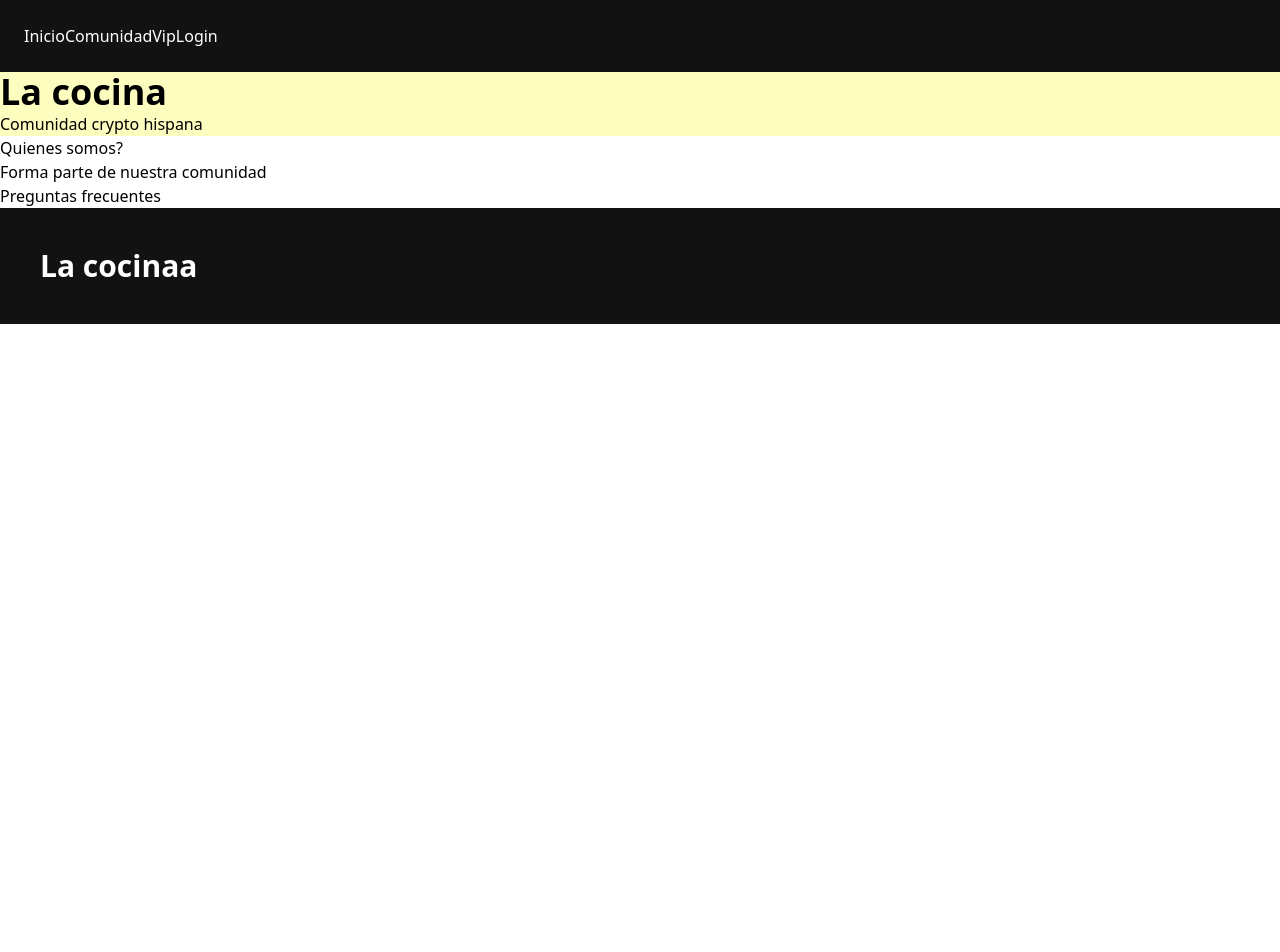
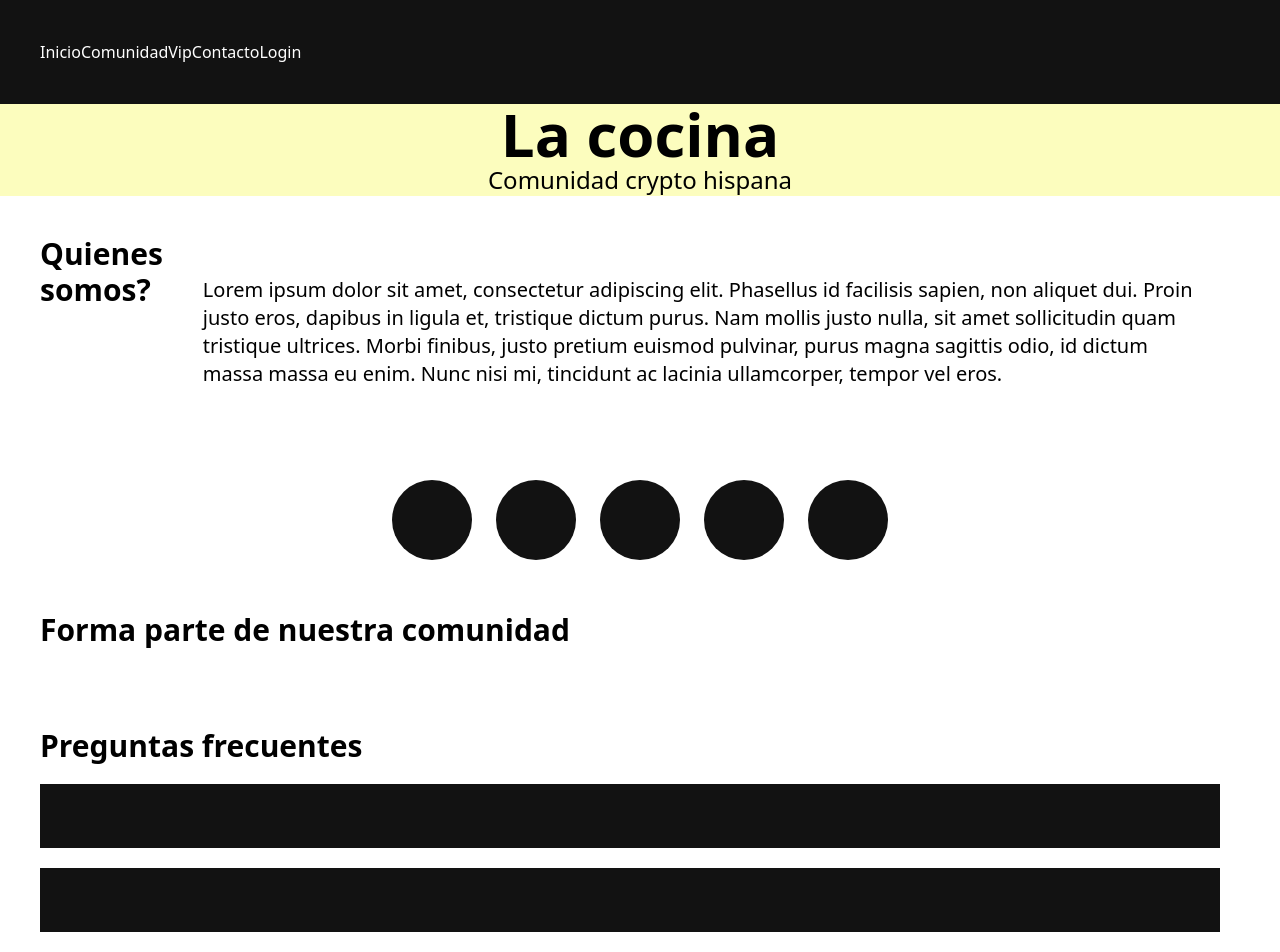
Before and after one commit to juancruzleone/lacocina, a Vue app: page / in a window 1280 px wide. Shown: the top 952 px of the page. Before the commit the page ends 800 px from the top, so only its background shows below. Built offline with nearby package versions, Linux system fonts and the light colour scheme.

Commit message:
Se empezo a realizar el home

```diff
--- a/src/App.vue
+++ b/src/App.vue
@@ -5,18 +5,19 @@ export default{
 </script>
 
 <template>
-    <nav class="bg-contenedores p-6">
+    <nav class="bg-contenedores p-10">
         <ul class="flex">
             <li><router-link to="/" class="font-montserrat text-white">Inicio</router-link></li>
-            <li><router-link to="/" class="font-montserrat text-white">Comunidad</router-link></li>
-            <li><router-link to="/" class="font-montserrat text-white">Vip</router-link></li>
+            <li><router-link to="/comunidad" class="font-montserrat text-white">Comunidad</router-link></li>
+            <li><router-link to="/vip" class="font-montserrat text-white">Vip</router-link></li>
+            <li><router-link to="/contacto" class="font-montserrat text-white">Contacto</router-link></li>
             <li><router-link to="/login" class="font-montserrat text-white">Login</router-link></li>
         </ul>
     </nav>
     <main>
         <router-view></router-view>
     </main>
-    <footer class="p-10 bg-contenedores">
+    <footer class="p-10 bg-contenedores mt-20">
         <h4 class="font-montserrat text-white text-3xl font-bold">La cocinaa</h4>
     </footer>
 
--- /dev/null
+++ b/src/pages/Contacto.vue
@@ -0,0 +1,9 @@
+<script>
+export default{
+    name: 'Contacto'
+}
+</script>
+
+<template>
+
+</template>
--- a/src/pages/Home.vue
+++ b/src/pages/Home.vue
@@ -3,18 +3,55 @@ export default{
     name: 'Home'
 }
 </script>
+
 <template>
-    <div class="bg-portada h-[1000]">
-        <h1 class="font-montserrat font-bold text-4xl">La cocina</h1>
-        <p>Comunidad crypto hispana</p>
+    <div class="bg-portada text-center">
+        <h1 class="font-montserrat font-bold text-6xl">La cocina</h1>
+        <p class="font-montserrat text-2xl">Comunidad crypto hispana</p>
     </div>
     <section>
-        <h2>Quienes somos?</h2>
+        <div class="flex p-10">
+            <div>
+                <h2 class="font-montserrat font-bold text-3xl">Quienes somos?</h2>
+            </div>
+            <div>
+                <p class="font-montserrat text-xl p-10">Lorem ipsum dolor sit amet, consectetur adipiscing elit. Phasellus id facilisis sapien, non aliquet dui. Proin justo eros, dapibus in ligula et, tristique dictum purus. Nam mollis justo nulla, sit amet sollicitudin quam tristique ultrices. Morbi finibus, justo pretium euismod pulvinar, purus magna sagittis odio, id dictum massa massa eu enim. Nunc nisi mi, tincidunt ac lacinia ullamcorper, tempor vel eros.</p>
+            </div>
+        </div>
+        <div class="flex justify-center">
+            <div class="w-20 h-20 bg-contenedores rounded-full m-3">
+
+            </div>
+            <div class="w-20 h-20 bg-contenedores rounded-full m-3">
+
+            </div>
+            <div class="w-20 h-20 bg-contenedores rounded-full m-3">
+
+            </div>
+            <div class="w-20 h-20 bg-contenedores rounded-full m-3">
+
+            </div>
+            <div class="w-20 h-20 bg-contenedores rounded-full m-3">
+
+            </div>
+        </div>
     </section>
-    <section>
-        <h2>Forma parte de nuestra comunidad</h2>
+    <section class="p-10">
+        <h2 class="font-montserrat font-bold text-3xl">Forma parte de nuestra comunidad</h2>
+        <div>
+
+        </div>
     </section>
-    <section>
-        <h2>Preguntas frecuentes</h2>
+    <section class="p-10">
+        <h2 class="font-montserrat font-bold text-3xl">Preguntas frecuentes</h2>
+        <div>
+            <div class="w-120 h-16 rounded-ls bg-contenedores m-5 ml-0"></div>
+            <div class="w-120 h-16 rounded-ls bg-contenedores m-5 ml-0"></div>
+            <div class="w-120 h-16 rounded-ls bg-contenedores m-5 ml-0"></div>
+            <div class="w-120 h-16 rounded-ls bg-contenedores m-5 ml-0"></div>
+            <div class="w-120 h-16 rounded-ls bg-contenedores m-5 ml-0"></div>
+            <div class="w-120 h-16 rounded-ls bg-contenedores m-5 ml-0"></div>
+            <div class="w-120 h-16 rounded-ls bg-contenedores m-5 ml-0"></div>
+        </div>
     </section>
 </template>
--- a/src/router/router.js
+++ b/src/router/router.js
@@ -1,6 +1,7 @@
 import Home from '../pages/Home.vue'
 import Comunidad from '../pages/Comunidad.vue'
 import Vip from '../pages/Vip.vue'
+import Contacto from '../pages/Contacto.vue'
 import Login from '../pages/Login.vue'
 import Register from '../pages/Register.vue'
 import MiPerfil from '../pages/Mi-perfil.vue'
@@ -11,10 +12,11 @@ const routes = [
     { path: '/',                    component: Home},
     { path: '/comunidad',           component: Comunidad},
     { path: '/vip',                 component: Vip},
+    { path: '/chat',                component: Chat},
+    { path: '/contacto',            component: Contacto},
     { path: '/login',               component: Login},
     { path: '/register',            component: Register},
     { path: '/mi-perfil',           component: MiPerfil},
-    { path: '/chat',                component: Chat},
 ]
 
 const Router = createRouter({
```
